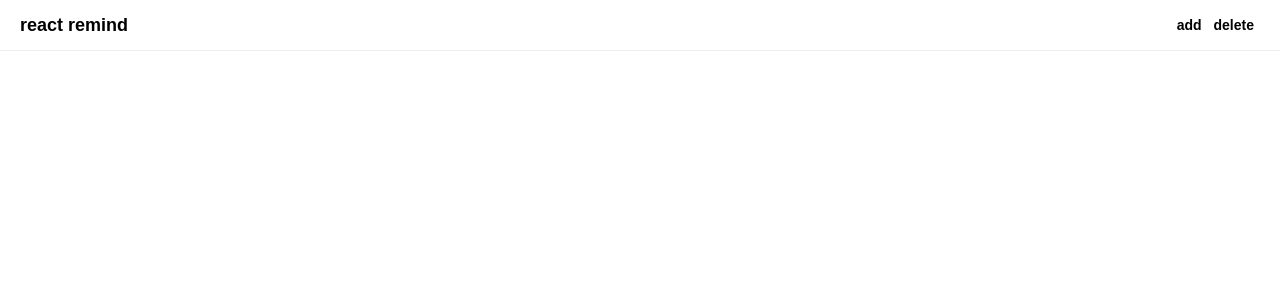
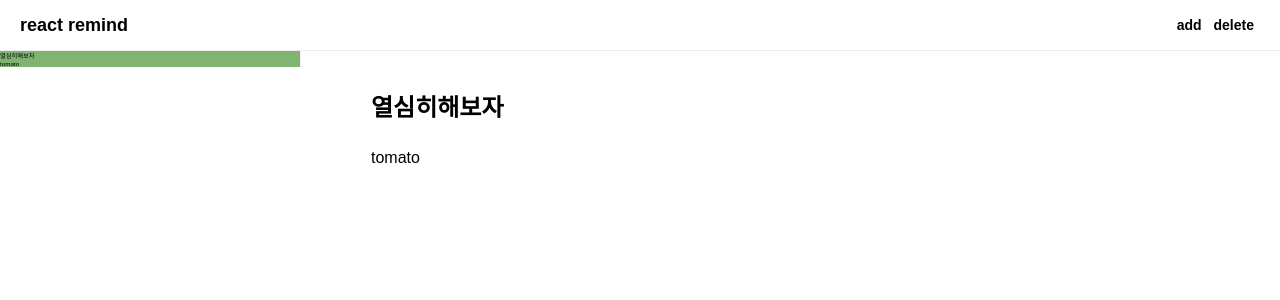
Before and after one commit to Isandaddy/reactNoteApp, a React (Create React App) app: page / in a window 1280 px wide. Shown: the top 300 px of the page. Built offline with nearby package versions, Linux system fonts and the light colour scheme.

Commit message:
create delete event
create delete event

```diff
--- a/src/App/App.js
+++ b/src/App/App.js
@@ -8,19 +8,26 @@ import { generateId } from "../utils";
 class App extends React.Component {
   state = {
     //note정보를 담을 배열준비
-    notes: [],
+    notes: [
+      {
+        id: "init",
+        title: "열심히해보자",
+        contents: "tomato"
+      }
+    ],
     //리스트에서 유저가 선택하여 활성화된 노트의 id가 들어간다.
-    activeId: null
+    activeId: "init"
   };
-  //이벤트 핸들러 메소드
+  //Lis클릭 이벤트 핸들러 메소드
+  //리스트에서 유저가 선택하여 활성화된 노트의 id가 들어간다.
   handleListItemClick = id => {
     this.setState({ activeId: id });
   };
 
   //편집이벤트 핸들러
   handleEditNote = (type, e) => {
-    console.log(type);
-    console.log(e);
+    //console.log(type);
+    //console.log(e);
     //새 notes어레이 생성
     //...전개연산자 좌항에 명시적으로 할당되지 않은 나머지 배열값 할당
     const notes = [...this.state.notes];
@@ -53,13 +60,29 @@ class App extends React.Component {
     });
   };
 
+  handleDeleteNote = () => {
+    //현재 선택한 노트를 제외한 새로운 배열을 만든다.
+    const notes = this.state.notes.filter(
+      //활성화된 객체id 선택된id 제외 로직
+      item => item.id !== this.state.activeId
+    );
+    // 새로운 배열을 notes에 할당
+    this.setState({
+      notes,
+      activeId: notes.length === 0 ? null : notes[0].id
+    });
+  };
+
   render() {
     const { notes, activeId } = this.state;
     // 현재 활성화 된 객채를 찾아서 activeNote 변수에 할당한다.
     const activeNote = notes.filter(item => item.id === activeId)[0];
     return (
       <div className="app">
-        <Header onAddNote={this.handleAddNote} />
+        <Header
+          onAddNote={this.handleAddNote}
+          onDeleteNote={this.handleDeleteNote}
+        />
         <div className="container">
           {/** 부모 컴포넌트에서 notes activeId, props를 건낸다
           이제 <List />는 notes와 activeId라는 props에 접근하여 데이터를 참조할 수 있습니다.
--- a/src/Header/Header.js
+++ b/src/Header/Header.js
@@ -3,7 +3,7 @@ import "./Header.css";
 
 class Header extends React.Component {
   render() {
-    const { onAddNote } = this.props;
+    const { onAddNote, onDeleteNote } = this.props;
     return (
       <div className="header">
         <div className="title">
@@ -11,7 +11,7 @@ class Header extends React.Component {
         </div>
         <div className="buttons">
           <button onClick={onAddNote}>add</button>
-          <button>delete</button>
+          <button onClick={onDeleteNote}>delete</button>
         </div>
       </div>
     );
--- a/src/List/List.css
+++ b/src/List/List.css
@@ -1,6 +1,6 @@
 div.list {
-  min-width: 360px;
-  width: 360px;
+  min-width: 300px;
+  width: 300px;
   height: 100%;
   border-right: 1px solid #eeeeee;
 }
--- a/src/ListItem/ListItem.css
+++ b/src/ListItem/ListItem.css
@@ -20,5 +20,5 @@ div.list-item > div.content {
 }
 
 div.list-item-active {
-  background-color: #eef3f8;
+  background-color: #7fb472;
 }
--- a/src/utils.js
+++ b/src/utils.js
@@ -3,6 +3,6 @@ export const generateId = () => {
     "_" +
     Math.random()
       .toString(36)
-      .subtr(2, 9)
+      .substr(2, 9)
   );
 };
```
